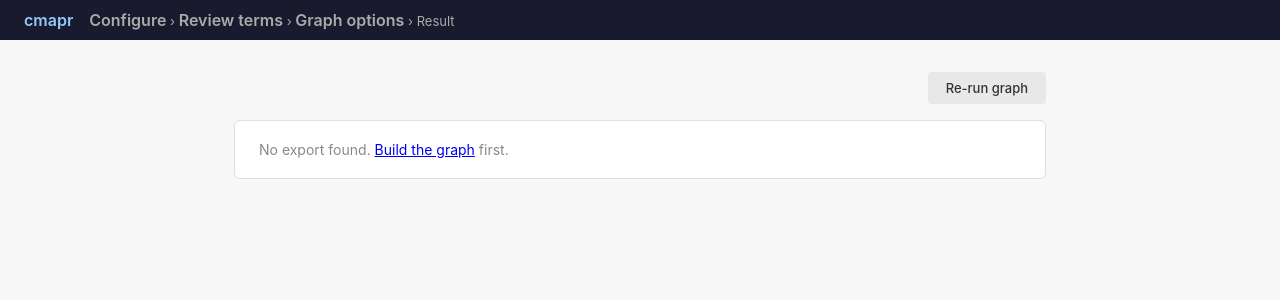
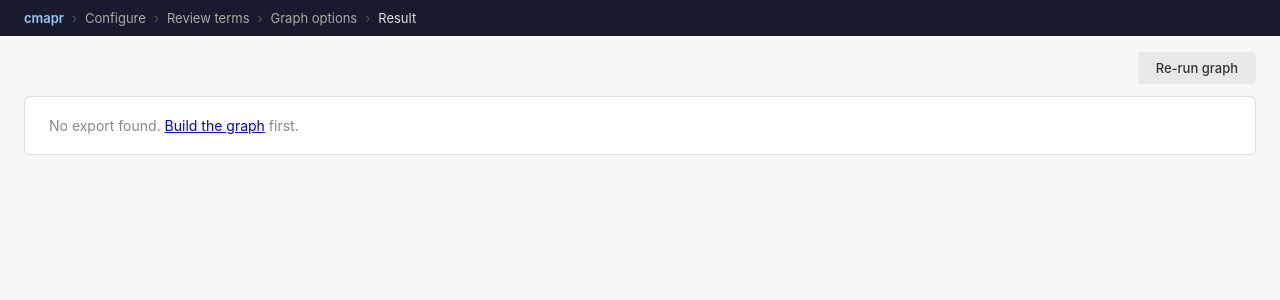
Before and after one commit to ZachParsons/cmapr, a FastAPI app: template src/concept_mapper/server/templates/result.html in a window 1280 px wide. Shown: the top 300 px of the page. Run offline with FastAPI, Linux system fonts and the light colour scheme; the template is opened without the code that fills it, so the values that code supplies are empty.

Commit message:
Add submit-loading overlay and tidy server UI layout
Long-running POST forms (ingest, graph build) now trigger a shared
loading overlay and disable the submit button so users get immediate
feedback that their input was accepted. Header breadcrumbs are
normalized via shared CSS classes (no more per-template inline styles)
and the result page uses the full viewport for the graph canvas.

Co-Authored-By: Claude Opus 4.7 (1M context) <noreply@anthropic.com>

```diff
--- a/src/concept_mapper/server/templates/base.html
+++ b/src/concept_mapper/server/templates/base.html
@@ -9,10 +9,16 @@
     body { font-family: -apple-system, BlinkMacSystemFont, "Segoe UI", sans-serif;
            font-size: 14px; color: #222; background: #f7f7f7; }
     header { background: #1a1a2e; color: #e0e0e0; padding: 10px 24px;
-             display: flex; align-items: center; gap: 16px; }
-    header a { color: #90caf9; text-decoration: none; font-weight: 600; font-size: 16px; }
-    header .breadcrumb { color: #aaa; font-size: 13px; }
+             display: flex; align-items: center; gap: 8px; font-size: 13px; }
+    header .brand { color: #90caf9; text-decoration: none; font-weight: 600; }
+    header .brand:hover { color: #b3dafc; }
+    header .breadcrumb { display: flex; align-items: center; gap: 8px; }
+    header .breadcrumb a { color: #aaa; text-decoration: none; }
+    header .breadcrumb a:hover { color: #e0e0e0; }
+    header .sep { color: #555; }
+    header .current { color: #e0e0e0; }
     main { max-width: 860px; margin: 32px auto; padding: 0 24px; }
+    main.full { max-width: none; margin: 0; padding: 16px 24px; }
     h1 { font-size: 20px; font-weight: 600; margin-bottom: 20px; }
     h2 { font-size: 15px; font-weight: 600; margin-bottom: 12px; color: #444; }
     .card { background: #fff; border: 1px solid #e0e0e0; border-radius: 6px;
@@ -38,15 +44,83 @@
     details summary { cursor: pointer; color: #4e79a7; font-size: 13px;
                       padding: 6px 0; user-select: none; }
     details[open] summary { margin-bottom: 12px; }
+    .btn:disabled { opacity: 0.7; cursor: wait; }
+    .spinner { display: inline-block; width: 14px; height: 14px;
+               border: 2px solid rgba(255,255,255,0.35); border-top-color: #fff;
+               border-radius: 50%; animation: cmapr-spin 0.8s linear infinite;
+               vertical-align: -2px; margin-right: 8px; }
+    .btn-secondary .spinner { border-color: rgba(0,0,0,0.15); border-top-color: #333; }
+    @keyframes cmapr-spin { to { transform: rotate(360deg); } }
+    .loading-overlay { position: fixed; inset: 0; background: rgba(247,247,247,0.82);
+                       display: none; align-items: center; justify-content: center;
+                       z-index: 1000; backdrop-filter: blur(2px); }
+    .loading-overlay.active { display: flex; }
+    .loading-box { background: #fff; border: 1px solid #e0e0e0; border-radius: 6px;
+                   padding: 20px 28px; box-shadow: 0 4px 16px rgba(0,0,0,0.08);
+                   display: flex; align-items: center; gap: 14px; min-width: 280px; }
+    .loading-box .spinner { width: 20px; height: 20px; border-width: 3px;
+                            border-color: #e0e0e0; border-top-color: #1a1a2e;
+                            margin: 0; vertical-align: 0; }
+    .loading-title { font-weight: 600; }
+    .loading-hint { color: #888; font-size: 12px; margin-top: 2px; }
   </style>
 </head>
 <body>
   <header>
-    <a href="/">cmapr</a>
+    <a href="/" class="brand">cmapr</a>
+    <span class="sep">›</span>
     <span class="breadcrumb">{% block breadcrumb %}{% endblock %}</span>
   </header>
-  <main>
+  <main class="{% block main_class %}{% endblock %}">
     {% block content %}{% endblock %}
   </main>
+
+  <div id="loading" class="loading-overlay" role="status" aria-live="polite" aria-hidden="true">
+    <div class="loading-box">
+      <div class="spinner"></div>
+      <div>
+        <div class="loading-title">Processing…</div>
+        <div class="loading-hint">This may take a minute for large texts.</div>
+      </div>
+    </div>
+  </div>
+
+  <script>
+    (function () {
+      var overlay = document.getElementById('loading');
+
+      document.addEventListener('submit', function (e) {
+        var form = e.target;
+        if (!form || (form.method || '').toLowerCase() !== 'post') return;
+        if (!form.checkValidity()) return;
+
+        if (overlay) {
+          overlay.classList.add('active');
+          overlay.setAttribute('aria-hidden', 'false');
+        }
+        var submits = form.querySelectorAll('button[type=submit], input[type=submit]');
+        submits.forEach(function (b) {
+          b.dataset.origText = b.innerHTML;
+          b.disabled = true;
+          b.innerHTML = '<span class="spinner"></span>Processing…';
+        });
+      });
+
+      // Reset state if the page is restored from bfcache (back/forward nav).
+      window.addEventListener('pageshow', function () {
+        if (overlay) {
+          overlay.classList.remove('active');
+          overlay.setAttribute('aria-hidden', 'true');
+        }
+        document.querySelectorAll('button[type=submit], input[type=submit]').forEach(function (b) {
+          if (b.dataset.origText !== undefined) {
+            b.disabled = false;
+            b.innerHTML = b.dataset.origText;
+            delete b.dataset.origText;
+          }
+        });
+      });
+    })();
+  </script>
 </body>
 </html>
--- a/src/concept_mapper/server/templates/index.html
+++ b/src/concept_mapper/server/templates/index.html
@@ -1,6 +1,6 @@
 {% extends "base.html" %}
 {% block title %} — Configure{% endblock %}
-{% block breadcrumb %}Configure run{% endblock %}
+{% block breadcrumb %}<span class="current">Configure run</span>{% endblock %}
 
 {% block content %}
 <h1>Concept mapper</h1>
--- a/src/concept_mapper/server/templates/result.html
+++ b/src/concept_mapper/server/templates/result.html
@@ -1,14 +1,19 @@
 {% extends "base.html" %}
 {% block title %} — {{ work }}{% endblock %}
 {% block breadcrumb %}
-  <a href="/" style="color:#aaa;text-decoration:none">Configure</a> ›
-  <a href="/review?work={{ work }}" style="color:#aaa;text-decoration:none">Review terms</a> ›
-  <a href="/options?work={{ work }}" style="color:#aaa;text-decoration:none">Graph options</a> ›
-  Result
+  <a href="/">Configure</a>
+  <span class="sep">›</span>
+  <a href="/review?work={{ work }}">Review terms</a>
+  <span class="sep">›</span>
+  <a href="/options?work={{ work }}">Graph options</a>
+  <span class="sep">›</span>
+  <span class="current">Result</span>
 {% endblock %}
 
+{% block main_class %}full{% endblock %}
+
 {% block content %}
-<div style="display:flex;align-items:center;justify-content:space-between;margin-bottom:16px">
+<div style="display:flex;align-items:center;justify-content:space-between;margin-bottom:12px">
   <h1 style="margin:0">{{ work }}</h1>
   <div style="display:flex;gap:8px">
     <a href="/options?work={{ work }}" class="btn btn-secondary">Re-run graph</a>
@@ -21,11 +26,9 @@
 </div>
 
 {% if has_export %}
-<div style="border:1px solid #e0e0e0;border-radius:6px;overflow:hidden;background:#fff">
-  <iframe src="/exports/{{ work }}/index.html"
-          style="width:100%;height:78vh;border:none;display:block">
-  </iframe>
-</div>
+<iframe src="/exports/{{ work }}/index.html"
+        style="width:100%;height:calc(100vh - 110px);border:1px solid #e0e0e0;border-radius:6px;background:#fff;display:block">
+</iframe>
 {% else %}
 <div class="card">
   <p style="color:#888">No export found. <a href="/options?work={{ work }}">Build the graph</a> first.</p>
--- a/src/concept_mapper/server/templates/review.html
+++ b/src/concept_mapper/server/templates/review.html
@@ -1,7 +1,9 @@
 {% extends "base.html" %}
 {% block title %} — Review terms{% endblock %}
 {% block breadcrumb %}
-  <a href="/" style="color:#aaa;text-decoration:none">Configure</a> › Review terms
+  <a href="/">Configure</a>
+  <span class="sep">›</span>
+  <span class="current">Review terms</span>
 {% endblock %}
 
 {% block content %}
```
Also changed, not shown: src/concept_mapper/server/templates/options.html (+5 -3 lines), tests/test_server.py (+32 -0 lines).
